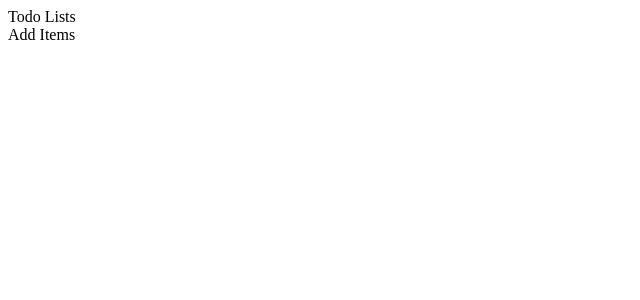
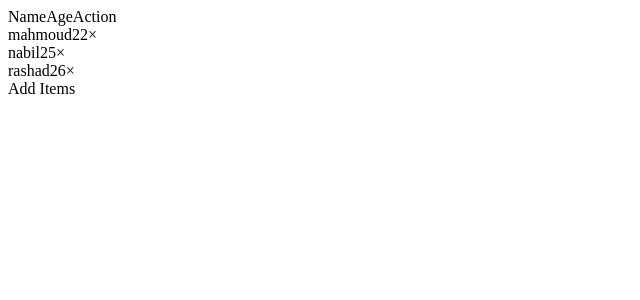
Before and after one commit to EMahmoudNabil/-React-TodoList-App, a React (Create React App) app: page / in a window 1280 px wide. Shown: the top 300 px of the page, without its empty margins (0-640 px from the left). Built offline with nearby package versions, Linux system fonts and the light colour scheme.

Commit message:
List Items Component

```diff
--- a/src/App.js
+++ b/src/App.js
@@ -8,10 +8,18 @@ import './App.css';
 
 
 class App extends Component{
+  state ={
+    items :[
+      {id:1 ,name:'mahmoud',age:22},
+      {id:2 ,name:'nabil',age:25},
+      {id:3 ,name:'rashad',age:26},
+
+    ]
+  }
   render(){
     return(
      <div>
-     <TodoItems />
+     <TodoItems  items={this.state.items}/>
      <AddItems />
      </div>
 
--- a/src/Components/todoItems.js
+++ b/src/Components/todoItems.js
@@ -3,10 +3,26 @@ import React from 'react';
 import '../App.css';
 
 
- function TodoItems(){
+ const TodoItems = (props)=> {
+   const {items} = props;
+   const ListItems = items.map((item)=>{
+      return(
+        <div key={item.id}>
+          <span>{item.name}</span>
+          <span>{item.age}</span>
+          <span>&times;</span>
+
+        </div>
+      )
+   })
     return(
+        <div className="ListItem">
         <div>
-          Todo Lists
+          <span>Name</span>
+          <span>Age</span>
+          <span>Action</span>
+        </div>
+        {ListItems}
         </div>
 
       )
```
